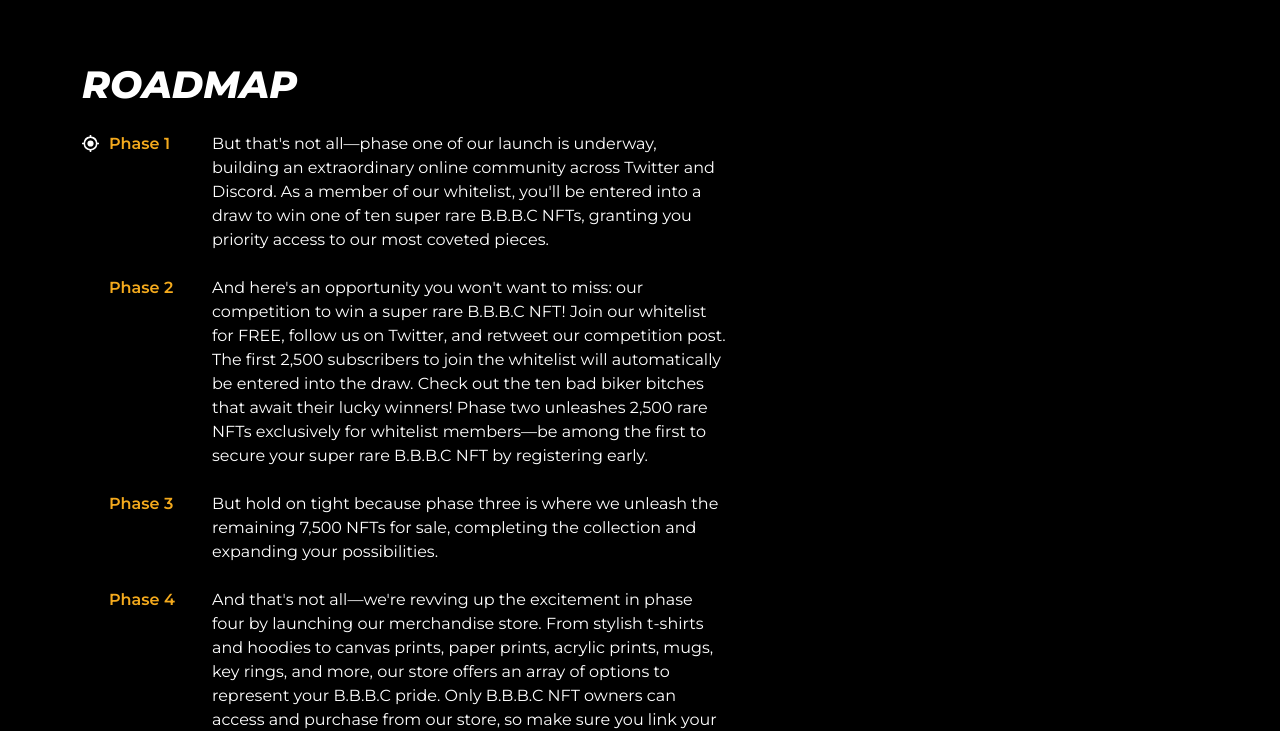
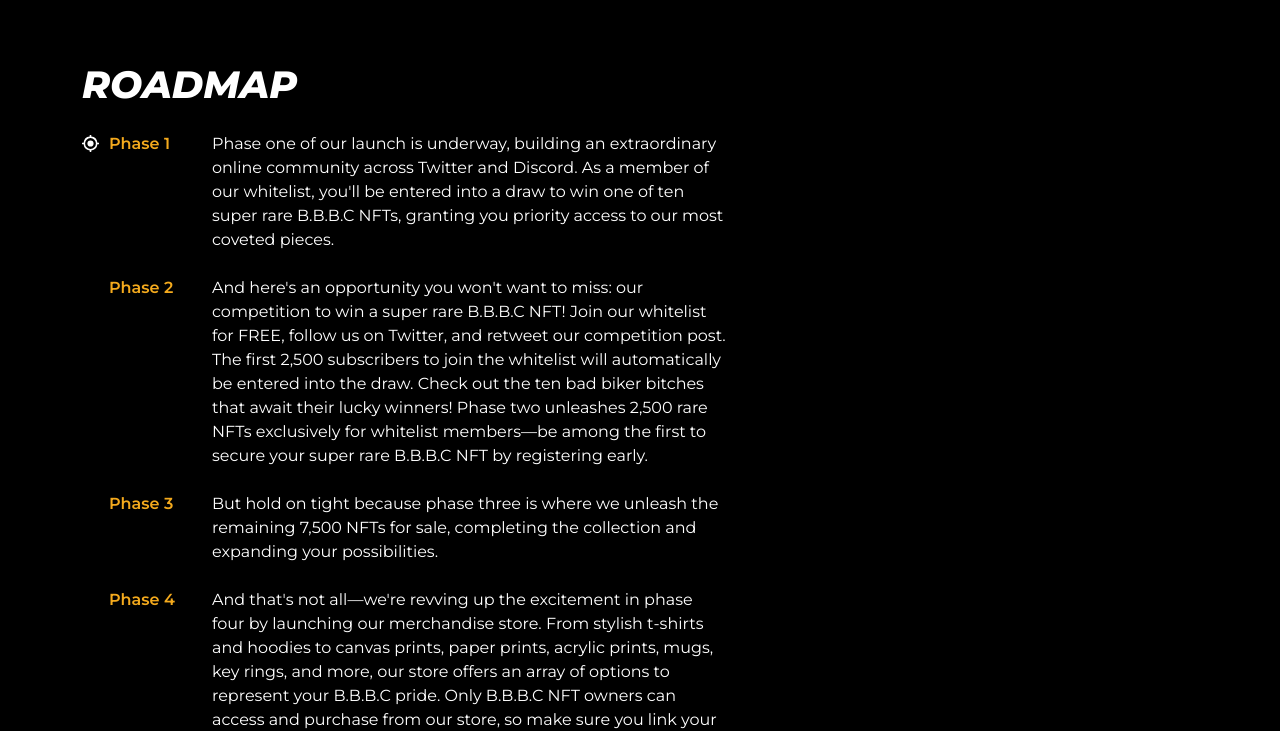
Before and after one commit to cprogress-dnldrymnd/bad-bitch-biker-club, a plain HTML site: page home/index.html in a window 1280 px wide. Shown: the part 2580-3311 px from the top of the page. Drawn offline with nearby package versions, Linux system fonts and the light colour scheme.

Commit message:
Update index.html

```diff
--- a/home/index.html
+++ b/home/index.html
@@ -501,7 +501,7 @@
                     <div class="col">
                       <div class="description-box">
                         <p>
-                          But that's not all—phase one of our launch is underway, building an extraordinary online
+                          Phase one of our launch is underway, building an extraordinary online
                           community across Twitter and
                           Discord. As a member of our whitelist, you'll be entered into a draw to win one of ten super
                           rare B.B.B.C NFTs, granting
```
